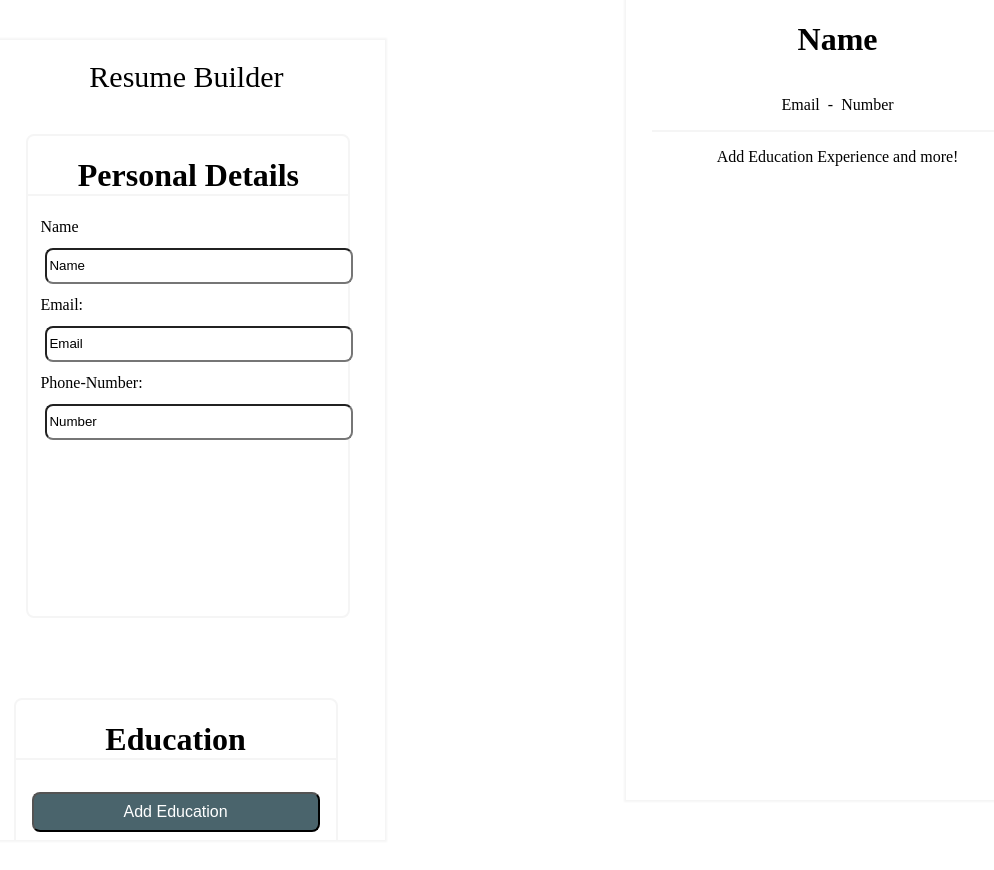
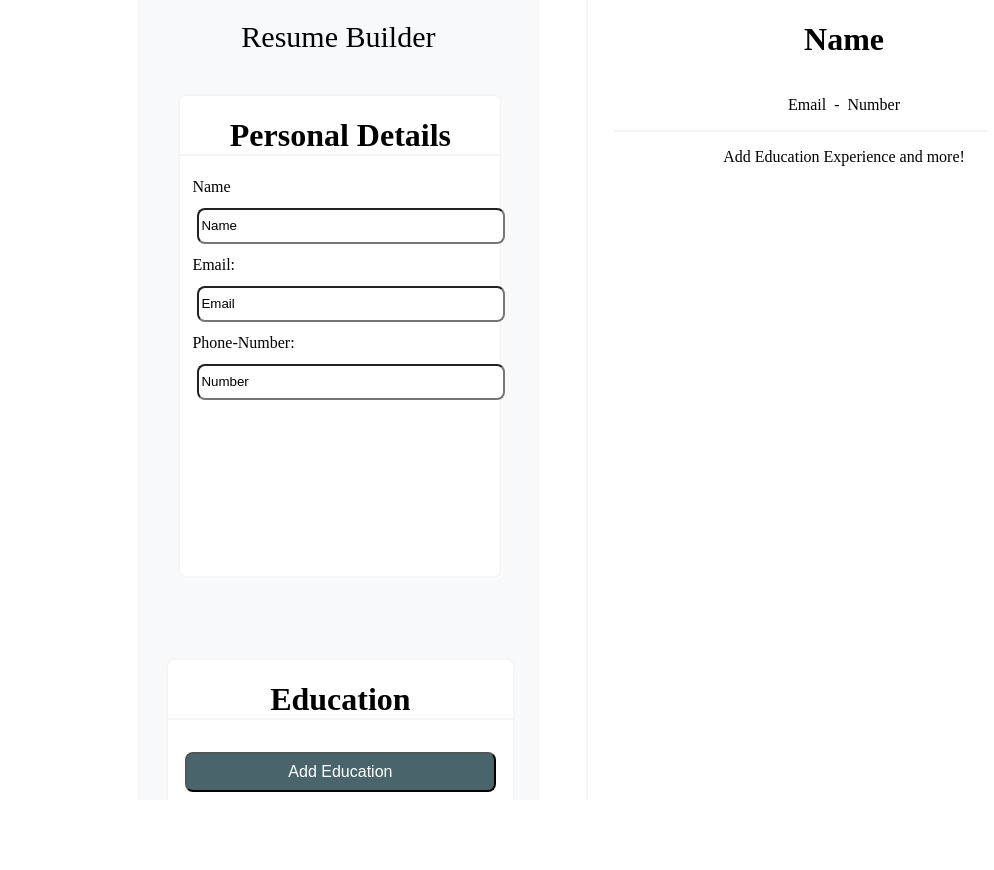
Before and after one commit to Amgad1123/CV-App, a React (Vite) app in the folder cv/: page / in a window 1280 px wide. Shown: the top 870 px of the page, without its empty margins (52-1046 px from the left). After the commit the page ends 800 px from the top, so only its background shows below. Built offline with nearby package versions, Linux system fonts and the light colour scheme.

Commit message:
Added a drop down div whenever education gets saved.

```diff
--- a/cv/src/App.jsx
+++ b/cv/src/App.jsx
@@ -11,6 +11,8 @@ function App() {
     const [number, setNumber] = useState('Number');
     const [schoolName, setSchoolName] = useState('');
     const [studyName, setStudyName] = useState('');
+    const [save, setSave] = useState(false);
+    const [savedItems, setSavedItems] = useState([])
     return (
     <>
       <div class = "leftSection">
@@ -28,12 +30,19 @@ function App() {
         setSchoolName={setSchoolName}
         studyName={studyName}
         setStudyName={setStudyName}
+        save = {save}
+        setSave = {setSave}
+        savedItems = {savedItems}
+        setSavedItems = {setSavedItems}
                 />
       </div>
       <Display
       name = {name}
       email = {email}
       number = {number}
+      schoolName = {schoolName}
+      studyName = {studyName}
+      save = {save}
       />
 
     </>
--- a/cv/src/components/preview.jsx
+++ b/cv/src/components/preview.jsx
@@ -1,6 +1,6 @@
 
 import "../styles/preview.css"
-export default function display ({name, email,number}) {
+export default function display ({name, email,number, studyName, schoolName}) {
     return (
         <div class = "rightSection">
           <h1>{name}</h1>
--- a/cv/src/components/schooling.jsx
+++ b/cv/src/components/schooling.jsx
@@ -1,51 +1,65 @@
 import {useState} from 'react'
 import "../styles/schooling.css"
 
-export default function SchoolInfo ({schoolName, setSchoolName, studyName, setStudyName}) {
+export default function SchoolInfo ({schoolName, setSchoolName, studyName, setStudyName, save, setSave}) {
     const [showBox, setShowBox] = useState(false)
+
     const handleClick = () => {
+        setShowBox(!showBox);
+    }
+
+    const handleSaveClick = () => {
+        setSave(!save);
         setShowBox(!showBox);
     }
 
     return (
         <div class = "education">
             <h1 class = "heading">Education</h1>
+            <button class ="addEducation" onClick={handleClick}
+                style = {{backgroundColor: showBox ? "red" : "#4a646c"}}>{showBox ? "Cancel" : "Add Education"}</button>
             <form class ="schoolForm" onSubmit= {(e) => {
             e.preventDefault();
 
         }}>
-                <button class ="addEducation" onClick={handleClick}
-                style = {{backgroundColor: showBox ? "red" : "#4a646c"}}>{showBox ? "Cancel" : "Add Education"}</button>
-
                 <div className="school-input"
                 style = {{display: showBox ? "block" : "none"}}
                 >
                     <div class = "input-col">
                         <label htmlFor="school">School/University*</label>
-                        <input value = {schoolName} type="text" id = "school" onChange = {e => setSchoolName(e.target.value)}/>
+                        <input value = {schoolName} placeholder='Enter School Name' required type="text" id = "school" onChange = {e => setSchoolName(e.target.value)}/>
                     </div>
                     <div class = "input-col">
-                        <label htmlFor="studyTitle">Study Title:</label>
-                        <input type="text" id= "studyTitle" value={studyName} onChange = {e => setStudyName(e.target.value)}/>
+                        <label htmlFor="studyTitle">Degree*</label>
+                        <input type="text" id= "studyTitle" placeholder='Enter Degree' required value={studyName} onChange = {e => setStudyName(e.target.value)}/>
                     </div>
                     <div class = "input-row-dates">
                         <div className="input-col">
                             <label htmlFor="startDate">Start Date: </label>
-                            <input type="date" id="startDate"/>
+                            <input type="date" id="startDate" required/>
                         </div>
                         <div className="input-col">
                             <label htmlFor="endDate">End Date: </label>
-                            <input type="date" id="endDate"/>
+                            <input type="date" id="endDate" required/>
                         </div>
                     </div>
                     <div className="button-row">
-                        <button className="save">Save</button>
-                        <button class="cancel">Cancel</button>
+                        <button className="save" onClick={handleSaveClick}>Save</button>
+                        <button class="cancel" onClick = {handleClick}>Cancel</button>
                     </div>
                 </div>
 
+            </form>
+            <div class = "educationContainer"
+            style = {{display: save ? "flex" : "none"}}
+            >
+                <div className="name-wrapper">
+                    <p class = "schoolName">{schoolName}</p>
+                    <p class = "studyName">{studyName}</p>
+                </div>
 
-            </form>
+                <button class="delete">Delete</button>
+            </div>
         </div>
     )
 }
--- a/cv/src/index.css
+++ b/cv/src/index.css
@@ -1,10 +1,11 @@
 .leftSection {
+    position: absolute;
     top: 0;
-    left: 20vw;
+    left: 15vw;
     height: 100vh;
     width: 31vw;
     box-shadow: 0px 0px 2px 2px whitesmoke;
-    background-color: rgba(255,255,253,0.2);
+    background-color: #f7f9fa;
     overflow-y: auto;
 }
 
@@ -16,9 +17,9 @@
 .rightSection {
     position: absolute;
     top: 0;
-    left: 53vw;
+    left: 50vw;
     height: 100vh;
-    width: 33vw;
+    width: 40vw;
     box-shadow: 0px 0px 2px 2px whitesmoke;
     background-color: rgba(255,255,253,0.2);
     overflow-y: scroll;
--- a/cv/src/styles/general.css
+++ b/cv/src/styles/general.css
@@ -1,5 +1,6 @@
 .personalInfo {
     display: flex;
+    background-color: white;
     border-radius: 8px;
     border: 2px solid whitesmoke;
     height: 60vh;
@@ -8,6 +9,7 @@
     top: 5vh;
     left: 3vw;
     flex-direction: column;
+    box-shadow: .5px 1px 1px .5px white;
 }
 .title {
     border-bottom: 2px solid whitesmoke;
--- a/cv/src/styles/schooling.css
+++ b/cv/src/styles/schooling.css
@@ -2,13 +2,23 @@
     display: flex;
     border-radius: 8px;
     border: 2px solid whitesmoke;
-    height: 64vh;
-    width: 25vw;
+    min-height: 64vh;
+    width: 27vw;
     position: relative;
     top: 15vh;
     left: 2vw;
     flex-direction: column;
+    background-color: white;
 
+}
+
+.schoolForm {
+    display: flex;
+    align-self: center;
+    border-radius: 8px;
+    width: 23vw;
+    background-color: #f7f9fa;
+    box-shadow: 0 2px 8px rgba(0,0,0,0.05);
 }
 
 .heading {
@@ -33,7 +43,7 @@
 }
 
 .save, .cancel {
-    width: 170px;
+    width: 155px;
     height: 40px;
     border-radius: 8px;
     display: flex;
@@ -57,12 +67,11 @@
     margin-top: 20px;
 }
 .school-input {
-
+    margin-left: 15px;
 }
 
 .addEducation {
     height: 40px;
-    background-color: #fd5b78;
     border-radius: 8px;
     width: 90%;
     align-self: center;
@@ -70,8 +79,34 @@
     font-size: 16px;
     font-weight: 200;
     margin: 10px 0;
+    margin-bottom: 20px;
 }
 
 button:hover {
     transform: translateY(-2px);
 }
+
+.educationContainer {
+    border-radius: 8px;
+    min-height: 10vh;
+    width: 90%;
+    background-color: #f7f9fa;
+    box-shadow: 0 2px 8px rgba(0,0,0,0.05);
+    margin-top: 30px;
+    display: flex;
+    justify-content: space-between;
+    align-items: center;
+    padding: 2px 20px;
+    display: none;
+}
+
+.delete {
+    width: 70px;
+    height: 30px;
+    border-radius: 8px;
+    color: white;
+    background-color: red;
+    border: none;
+    font-size: 16px;
+    font-weight: 200;
+}
```
